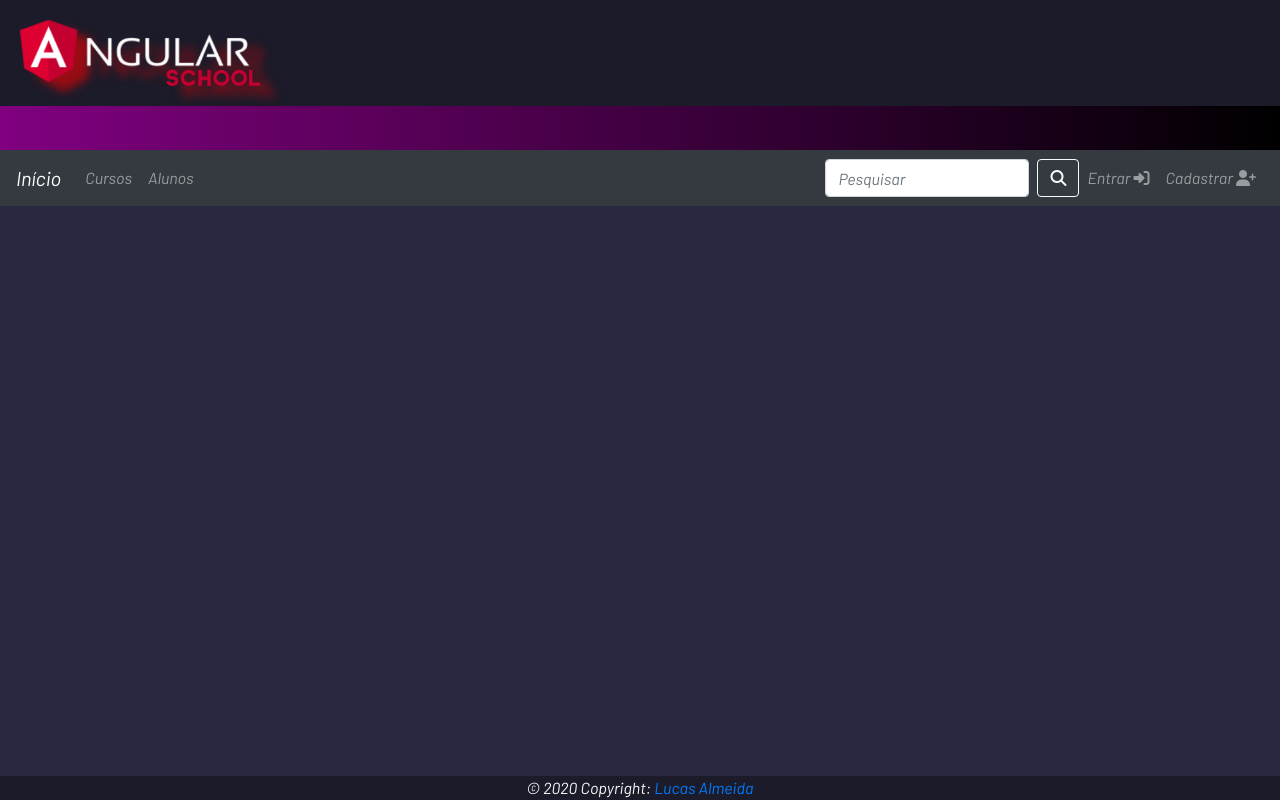
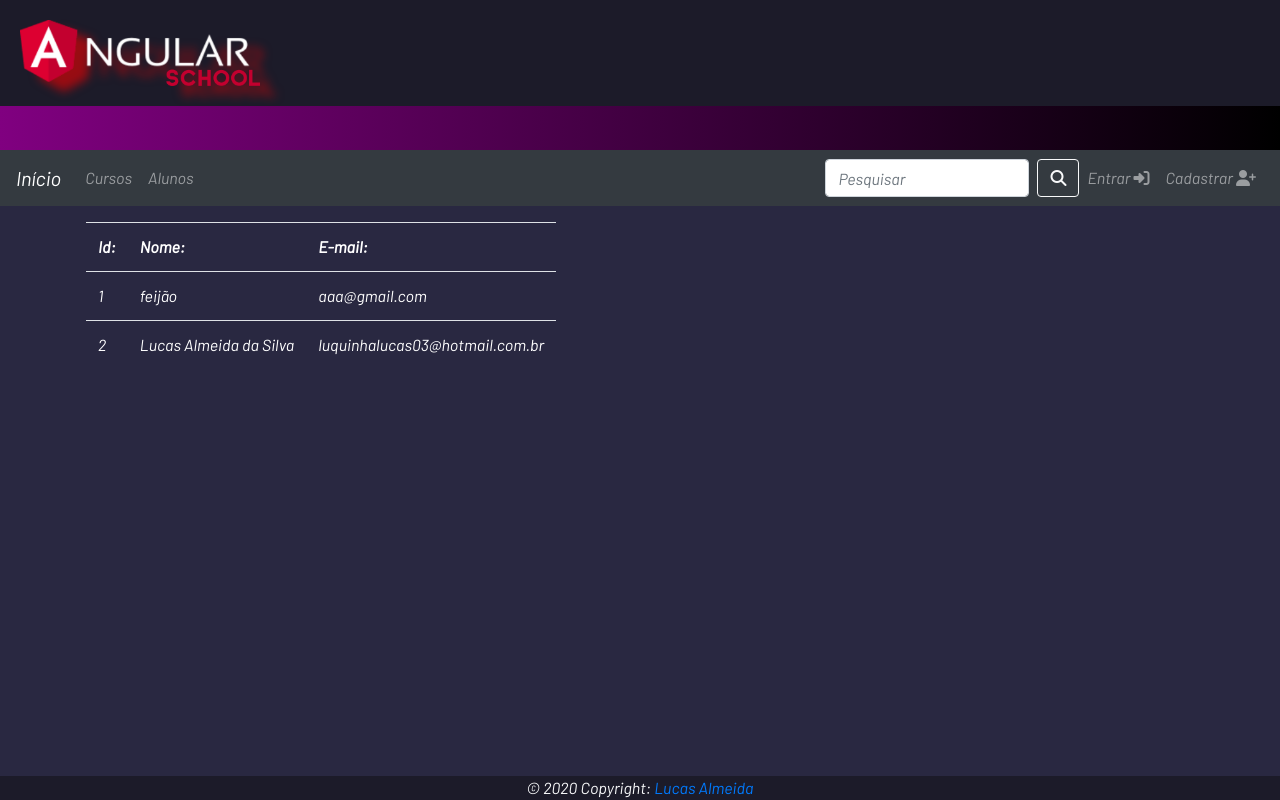
Before and after one commit to Luscas03/AngularSchool, an Angular app: page /home in a window 1280 px wide. Built offline with nearby package versions, Linux system fonts and the light colour scheme; data requests are answered from the project's data file.

Commit message:
usando a branch tudo funcionando!

```diff
--- a/db.json
+++ b/db.json
@@ -6,6 +6,13 @@
       "email": "aaa@gmail.com",
       "pws": "123456789",
       "id": 1
+    },
+    {
+      "ativo": true,
+      "nome": "Lucas Almeida da Silva",
+      "email": "luquinhalucas03@hotmail.com.br",
+      "pws": "123456789",
+      "id": 2
     }
   ]
 }
--- a/src/app/app.module.ts
+++ b/src/app/app.module.ts
@@ -12,6 +12,7 @@ import { FormUsuarioComponent } from './pages/form-usuario/form-usuario.componen
 import { PageHomeComponent } from './pages/page-home/page-home.component';
 import { from } from 'rxjs';
 import { FormCursoComponent } from './pages/form-curso/form-curso.component';
+import { ListUsuarioComponent } from './pages/list-usuario/list-usuario.component';
 
 @NgModule({
   declarations: [
@@ -21,7 +22,8 @@ import { FormCursoComponent } from './pages/form-curso/form-curso.component';
     PageFooterComponent,
     FormUsuarioComponent,
     PageHomeComponent,
-    FormCursoComponent
+    FormCursoComponent,
+    ListUsuarioComponent
   ],
   imports: [
     BrowserModule,
--- a/src/app/pages/form-curso/form-curso.component.css
+++ b/src/app/pages/form-curso/form-curso.component.css
@@ -7,6 +7,7 @@
     padding: 1%;
     box-shadow: 5px 5px 5px rgba(0,0,0,0.5);
     background-image: linear-gradient(to right, black, rgb(116, 116, 240));
+    border-radius: 1%;
 }
 #tnome,#tinicio,#ttermino,#tqtdhoras,#tchoraria {
    font-style: italic;
--- a/src/app/pages/form-usuario/form-usuario.component.css
+++ b/src/app/pages/form-usuario/form-usuario.component.css
@@ -7,6 +7,7 @@
     padding: 1%;
     box-shadow: 5px 5px 5px rgba(0,0,0,0.5);
     background-image: linear-gradient(to right, black , purple);
+    border-radius: 1%;
 }
 #tnome,#temail,#tpws {
    font-style: italic;
--- /dev/null
+++ b/src/app/pages/list-usuario/list-usuario.component.css
@@ -0,0 +1,11 @@
+.container {
+    color: white;
+
+}
+table {
+margin: 1%;
+
+}
+tr {
+    border-color: yellow;
+}
--- /dev/null
+++ b/src/app/pages/list-usuario/list-usuario.component.html
@@ -0,0 +1,30 @@
+<section class="container">
+    <div class="row">
+        <table>
+            <table class="table">
+              <tr>
+                    <th>
+                        Id:
+                    </th>
+                    <th>
+                        Nome:
+                    </th>
+                    <th>
+                        E-mail:
+                    </th>
+                </tr>
+                <tr *ngFor = "let u of users">
+                <td>{{u.id}}</td>
+                <td>{{u.nome}}</td>
+                <td>{{u.email}}</td>
+                </tr>
+
+
+            </table>
+
+
+        </table>
+    </div>
+
+
+</section>
--- /dev/null
+++ b/src/app/pages/list-usuario/list-usuario.component.ts
@@ -0,0 +1,29 @@
+import { Component, OnInit } from '@angular/core';
+import { UsuarioService } from 'src/app/services/usuario.service';
+import { Usuario } from 'src/app/models/usuario';
+
+@Component({
+  selector: 'app-list-usuario',
+  templateUrl: './list-usuario.component.html',
+  styleUrls: ['./list-usuario.component.css']
+})
+export class ListUsuarioComponent implements OnInit {
+public users: Usuario[] = [];
+
+  constructor(
+    private userService: UsuarioService
+  ) { }
+
+  ngOnInit(): void {
+    this.atualizaLista();
+
+  }
+  atualizaLista() {
+    this.userService.getAll().subscribe(
+      res => {
+        this.users = res;
+      }
+
+    )
+  }
+}
--- a/src/app/pages/page-home/page-home.component.html
+++ b/src/app/pages/page-home/page-home.component.html
@@ -0,0 +1 @@
+<app-list-usuario></app-list-usuario>
--- a/src/app/services/usuario.service.ts
+++ b/src/app/services/usuario.service.ts
@@ -15,6 +15,12 @@ export class UsuarioService {
   ) { }
   public add(usuario: Usuario) {
     //http:localhost/3000
-  return this.http.post(this.conn + this.colletion, usuario);
+    return this.http.post(this.conn + this.colletion, usuario);
   }
+  public getAll() {
+    return this.http.get<Usuario[]>(this.conn + this.colletion)
+  }
+public get(id) {
+  return this.http.get<Usuario>(this.conn + this.colletion + "/"+ id)
 }
+}
```
Also changed, not shown: .~db.json (deleted, +0 -18 lines), src/app/pages/page-nav/page-nav.component.html (+1 -11 lines), 1 other file (tests, documents, lock files or other folders).
